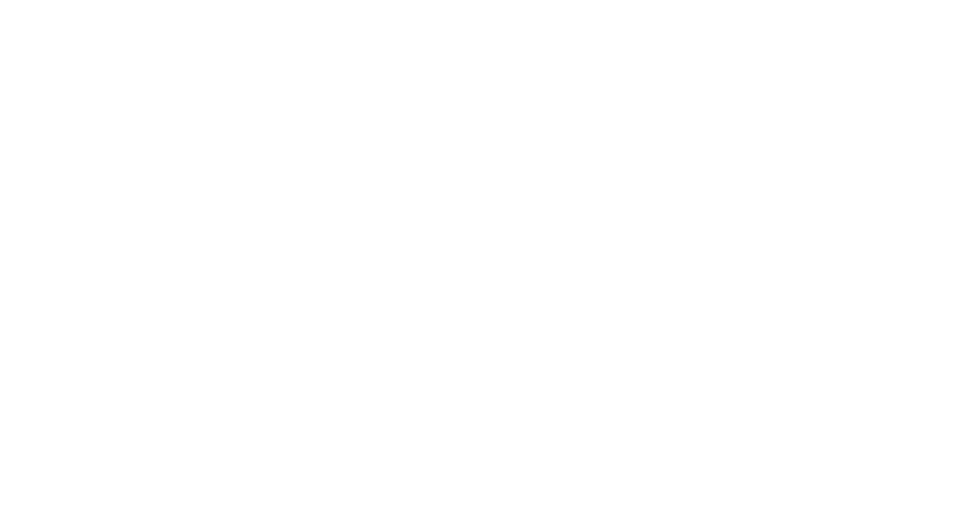
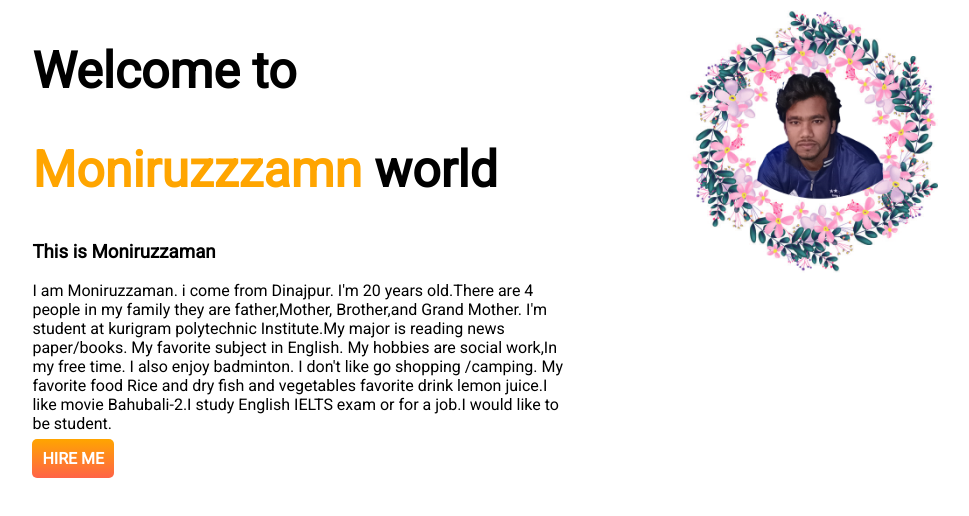
Before and after one commit to Moniruzzaman2002/developer-portfolio, a plain HTML site: page index.html in a window 1280 px wide. Shown: the whole page, without its empty margins (70-1039 px from the left). Drawn offline with Linux system fonts and the light colour scheme.

Commit message:
tob banner added

```diff
--- a/index.html
+++ b/index.html
@@ -5,9 +5,24 @@
     <meta http-equiv="X-UA-Compatible" content="IE=edge">
     <meta name="viewport" content="width=device-width, initial-scale=1.0">
     <title>Moniruzzaman Protfolio</title>
+    <link rel="preconnect" href="https://fonts.googleapis.com">
+    <link rel="preconnect" href="https://fonts.gstatic.com" crossorigin>
+    <link href="https://fonts.googleapis.com/css2?family=Josefin+Sans:wght@100&family=Roboto&display=swap" rel="stylesheet">
     <link rel="stylesheet" href="style.css">
 </head>
 <body>
+  <section class="tob-banner">
+    <div class="half-width">
+        <h1>Welcome to</h1>
+        <h1> <span class="color">Moniruzzzamn</span> world</h1>
+        <h3>This is Moniruzzaman</h3>
+        <p>I am Moniruzzaman. i come from Dinajpur. I'm 20 years old.There are 4 people in my family they are father,Mother, Brother,and Grand Mother. I'm student at kurigram polytechnic Institute.My major is reading news paper/books. My favorite subject in English. My hobbies are social work,In my free time. I also enjoy badminton. I don't like go shopping /camping. My favorite food Rice and dry fish and vegetables favorite drink lemon juice.I like movie Bahubali-2.I study English IELTS exam or for a job.I would like to be student.  </p>
+        <a class="link-button" target="_blank" href="https://www.facebook.com/profile.php?id=100081272015593"> HIRE ME</a>
+       </div>
+        <div class="half-width">
+            <img src="images/flower3.png" alt="Images">
+        </div>
+  </section>
 
 </body>
 </html>
--- a/style.css
+++ b/style.css
@@ -0,0 +1,34 @@
+body{
+    font-family: 'Josefin Sans', sans-serif;
+font-family: 'Roboto', sans-serif;
+margin: 0;
+}
+.color{
+    color:orange;
+}
+h1{
+    font-size: 50px;
+}
+section{
+    display: flex;
+}
+.half-width{
+    width: 50%;
+    padding-left: 8%;
+}
+.half-width img{
+    width:52% ;
+    padding-right: 5%;
+}
+.link-button{
+    text-decoration: none;
+    background-image: linear-gradient(orange,tomato);
+    padding: 10px;
+    color: white;
+    font-weight: 700;
+    border-radius: 5px;
+    -webkit-border-radius: 5px;
+    -moz-border-radius: 5px;
+    -ms-border-radius: 5px;
+    -o-border-radius: 5px;
+}
```
Also changed, not shown: images/Monir.png (added), images/flower.jpg (added), images/flower2.jpg (added), images/flower3.jpg (added), images/flower3.png (added), images/monir2.jpg (added), 1 other file.
